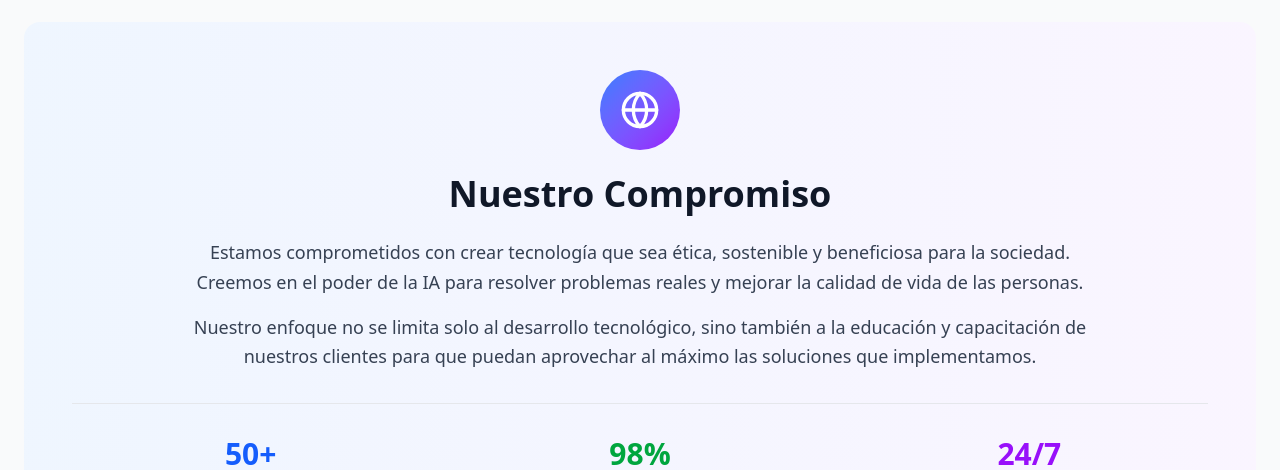
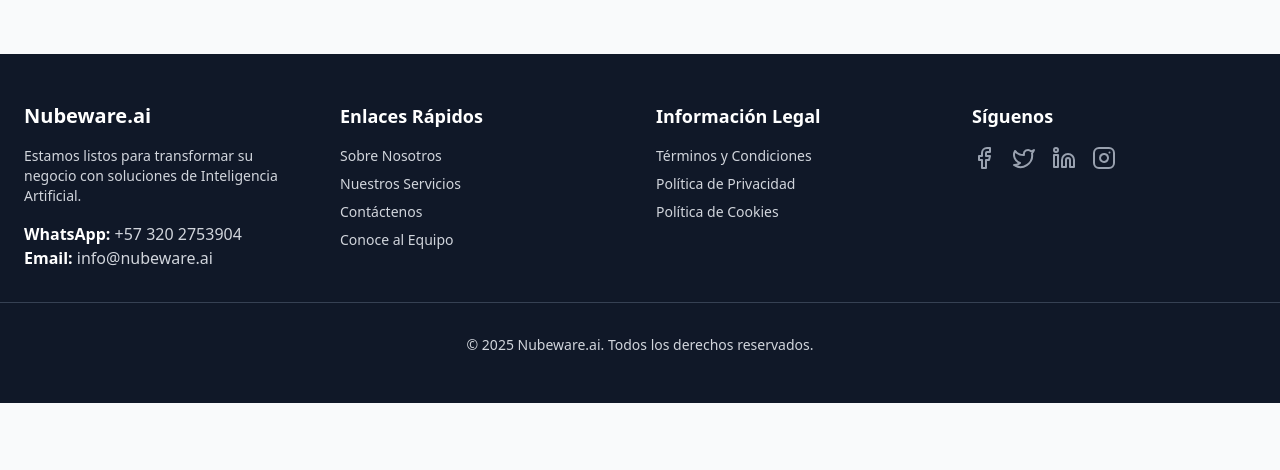
Before and after one commit to Didier2101/nubeware, a Next.js app: page /about in a window 1280 px wide. Shown: the part 2327-2797 px from the top of the page. After the commit the page ends 2730 px from the top, so only its background shows below. Built offline with nearby package versions, Linux system fonts and the light colour scheme.

Commit message:
cambios por andres

```diff
--- a/components/Logo.tsx
+++ b/components/Logo.tsx
@@ -14,7 +14,7 @@
                 href="/"
                 className="text-3xl font-black font-montserrat text-blue-600 dark:text-blue-400 hover:text-blue-800 transition-colors"
             >
-                Nubeware
+                Nubeware.Ai
             </Link>
             <span className="text-sm font-light text-gray-500 dark:text-gray-400 font-inter">
                 Impulsando la innovación.
--- a/components/about/AboutUsSection.tsx
+++ b/components/about/AboutUsSection.tsx
@@ -150,44 +150,6 @@
                         </div>
                     </motion.div>
 
-                    {/* Nuestro Compromiso - Solo contenido con fondo especial */}
-                    <motion.div
-                        initial="hidden"
-                        whileInView="visible"
-                        viewport={{ once: true, amount: 0.3 }}
-                        variants={contentVariants}
-                        className="mt-16 bg-gradient-to-r from-blue-50 to-purple-50 dark:from-blue-950/20 dark:to-purple-950/20 rounded-2xl p-8 md:p-12 text-center"
-                    >
-                        <div className="w-20 h-20 bg-gradient-to-br from-blue-500 to-purple-600 rounded-full flex items-center justify-center mx-auto mb-6">
-                            <Globe className="text-white" size={40} />
-                        </div>
-                        <h3 className="text-3xl md:text-4xl font-bold text-gray-900 dark:text-white mb-6">Nuestro Compromiso</h3>
-                        <div className="max-w-4xl mx-auto space-y-4">
-                            <p className="text-lg text-gray-700 dark:text-gray-300 leading-relaxed">
-                                Estamos comprometidos con crear tecnología que sea ética, sostenible y beneficiosa para la sociedad. Creemos en el poder de la IA para resolver problemas reales y mejorar la calidad de vida de las personas.
-                            </p>
-                            <p className="text-lg text-gray-700 dark:text-gray-300 leading-relaxed">
-                                Nuestro enfoque no se limita solo al desarrollo tecnológico, sino también a la educación y capacitación de nuestros clientes para que puedan aprovechar al máximo las soluciones que implementamos.
-                            </p>
-                        </div>
-
-                        {/* Estadísticas */}
-                        <div className="grid md:grid-cols-3 gap-8 mt-8 pt-8 border-t border-gray-200 dark:border-gray-700">
-                            <div>
-                                <div className="text-3xl font-bold text-blue-600 dark:text-blue-400 mb-2">50+</div>
-                                <p className="text-gray-700 dark:text-gray-300">Proyectos Exitosos</p>
-                            </div>
-                            <div>
-                                <div className="text-3xl font-bold text-green-600 dark:text-green-400 mb-2">98%</div>
-                                <p className="text-gray-700 dark:text-gray-300">Satisfacción del Cliente</p>
-                            </div>
-                            <div>
-                                <div className="text-3xl font-bold text-purple-600 dark:text-purple-400 mb-2">24/7</div>
-                                <p className="text-gray-700 dark:text-gray-300">Soporte Técnico</p>
-                            </div>
-                        </div>
-                    </motion.div>
-
                 </div>
             </section>
         </>
--- a/components/contact/SectionContact.tsx
+++ b/components/contact/SectionContact.tsx
@@ -17,7 +17,7 @@
             {/* Sección de Héroe (Altura Ajustada) */}
             <Hero
                 title="Póngase en contacto con nosotros"
-                subtitle="Estamos listos para escuchar su próximo gran proyecto. Llene el formulario y comience hoy su transformación digital."
+                subtitle="Estamos listos para escuchar su próximo gran proyecto. Complete el formulario y comience hoy su transformación digital."
             />
 
             <hr className="my-8 border-gray-200 dark:border-gray-800" />
--- a/components/home/LandingPage.tsx
+++ b/components/home/LandingPage.tsx
@@ -32,10 +32,11 @@
             {/* Sección de Héroe */}
             <Hero
                 title="Software, Hardware, Nubeware."
-                subtitle="Somos una empresa enfocada en servicios de Inteligencia Artificial en la nube. Estamos convencidos de que la alta tecnología puede estar al alcance de todos y trabajar al servicio de la humanidad."
+                subtitle='“Somos una empresa enfocada en Servicios de Inteligencia Artificial en la nube. Estamos convencidos de que la alta tecnología puede estar al alcance de todos y trabajar al servicio de la humanidad” por “Impulsamos el logro de los objetivos de Negocio de las empresas a través de AI, Analítica, Servicios Cloud y software a la medida. Estamos convencidos de que la alta tecnología puede estar al alcance de todos y trabajar al servicio de la humanidad”'
                 buttonText="Conoce nuestros servicios"
                 buttonLink="/services"
             />
+
 
 
             {/* Sección de Servicios Principales */}
@@ -78,7 +79,7 @@
                         </motion.div>
                         <motion.div variants={itemVariants}>
                             <CardService
-                                title="Hardware Alto Rendimiento"
+                                title="Hardware de alto rendimiento"
                                 description="Infraestructura física optimizada para proyectos de IA, desde servidores hasta computación de borde."
                                 icon={<Cpu size={32} />}
                                 link="/services/hardware-solutions"
@@ -87,7 +88,7 @@
                         </motion.div>
                         <motion.div variants={itemVariants}>
                             <CardService
-                                title="Software a Medida"
+                                title="Software a la Medida"
                                 description="Desarrollo de aplicaciones web, móviles y empresariales diseñadas específicamente para sus necesidades."
                                 icon={<Code2 size={32} />}
                                 link="/services/custom-software"
@@ -96,7 +97,7 @@
                         <motion.div variants={itemVariants}>
                             <CardService
                                 title="Servicios en la Nube"
-                                description="Integración y migración a la nube con arquitecturas escalables, seguras y rentables."
+                                description="Integración y migración a la nube con arquitecturas que permiten obtener mayor escalabilidad, seguridad y economía"
                                 icon={<Cloud size={32} />}
                                 link="/services/cloud-integration"
                             />
@@ -189,7 +190,7 @@
                         <motion.div variants={itemVariants}>
                             <CardService
                                 title="Implementación y Soporte"
-                                description="No solo entregamos el producto. Garantizamos una implementación fluida y le ofrecemos soporte continuo para máximo rendimiento."
+                                description="No sólo entregamos el producto. Garantizamos una implementación fluida y le ofrecemos soporte continuo para máximo rendimiento."
                                 icon={<Handshake size={32} />}
                             />
                         </motion.div>
--- a/components/services/CloudIntegrationContent.tsx
+++ b/components/services/CloudIntegrationContent.tsx
@@ -21,7 +21,7 @@
         <>
             <Hero
                 title="Integración y Servicios en la Nube"
-                subtitle="Aproveche el poder de la nube con arquitecturas escalables, seguras y rentables que impulsan la eficiencia y la innovación."
+                subtitle="Aproveche el poder de la nube con arquitecturas que permiten obtener mayor escalabilidad, seguridad y economía, impulsando la eficiencia y la innovación de su empresa."
             />
             <section className="py-12 md:py-24 transition-colors duration-300">
                 <div className="container mx-auto px-6 max-w-8xl">
```
